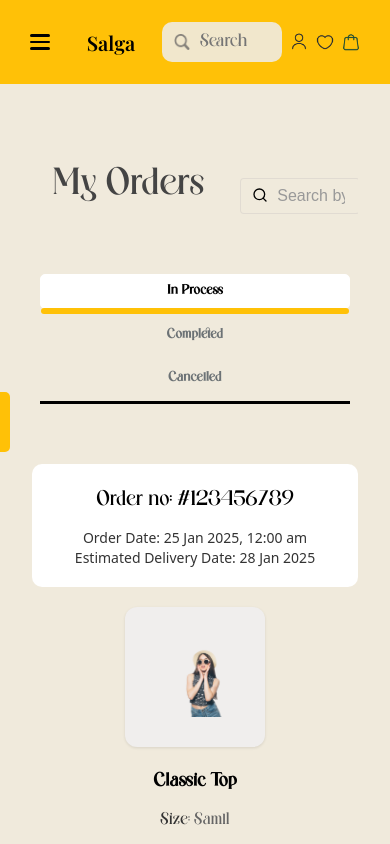
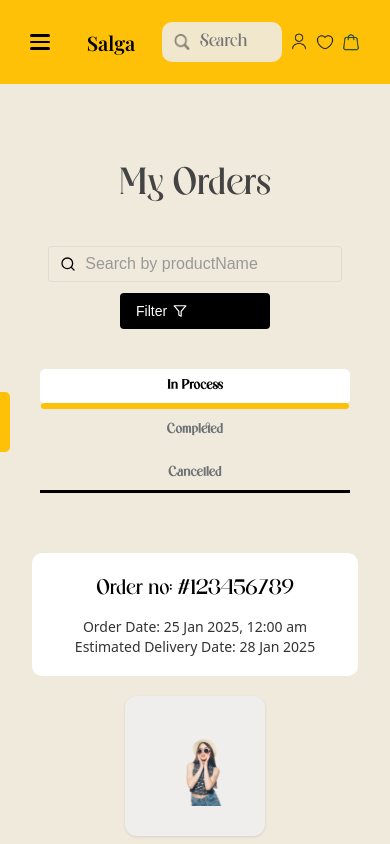
Before and after one commit to Fuchsius/HouseOfSalga, a React (Create React App) app in the folder frontend/: page /dashboard in a window 390 px wide. Shown: the top 844 px of the page. Built offline with nearby package versions, Linux system fonts and the light colour scheme; a web font is replaced by a local one.

Commit message:
update the favicon icon

```diff
--- a/frontend/public/index.html
+++ b/frontend/public/index.html
@@ -6,11 +6,15 @@
   <meta name="referrer" content="no-referrer-when-downgrade" />
   <title>Fashion</title>
 
+  <!-- ✅ Custom favicon -->
+  <link rel="icon" href="%PUBLIC_URL%/favicon.jpg" type="image/x-icon" />
+
+  <!-- Fonts -->
   <link rel="preconnect" href="https://fonts.googleapis.com">
   <link rel="preconnect" href="https://fonts.gstatic.com" crossorigin>
   <link href="https://fonts.googleapis.com/css2?family=Playfair+Display:ital,wght@0,400..900;1,400..900&display=swap" rel="stylesheet">
 
-    <!-- 🔷 Google Identity Services script -->
+  <!-- Google Identity Services -->
   <script src="https://accounts.google.com/gsi/client" async defer></script>
 </head>
   <body>
--- a/frontend/src/Components/OrderTabs/OrderTabs.css
+++ b/frontend/src/Components/OrderTabs/OrderTabs.css
@@ -21,8 +21,9 @@
   flex-wrap: wrap;
   justify-content: center;
   gap: 100px; /* increased gap */
-  border-bottom: 3px solid #000;
-  padding-bottom: 6px;
+  border-bottom: 5px solid #000;
+
+  ;
   width: 100%;
   max-width: 100%;
   position: relative;
--- a/frontend/src/Pages/Dashboard/Dashboard.css
+++ b/frontend/src/Pages/Dashboard/Dashboard.css
@@ -112,22 +112,33 @@
 /* Medium Mobiles and below: keep single line, no stacking */
 @media (max-width: 768px) {
   .orders-headers {
-    flex-wrap: nowrap; /* Prevent wrapping */
+    flex-direction: column;      /* Stack items vertically */
+    align-items: center;         /* Center horizontally */
+    gap: 12px;                   /* Space between stacked items */
+    text-align: center;          /* Optional: center text in h2 */
   }
 
   .search-filter {
-    flex-direction: row; /* Keep search and filter side by side */
+    flex-direction: column;      /* Stack search and filter vertically */
+    align-items: center;         /* Center horizontally */
+    width: 100%;
+    gap: 12px;
   }
 
-  .search-wrapper,
+  .search-wrapper {
+    width: 90%;                 /* Expand input width */
+    max-width: 400px;
+  }
+
   .filter-btn {
-    width: auto; /* Allow natural width */
+    width: 150px;
   }
 
   .main-content {
     padding: 16px;
   }
 }
+
 
 /* Small Mobiles (≤480px): allow horizontal scroll if needed */
 @media (max-width: 480px) {
```
Also changed, not shown: frontend/public/favicon.jpg (added). Lines whose indentation alone changed are shown as unchanged.
